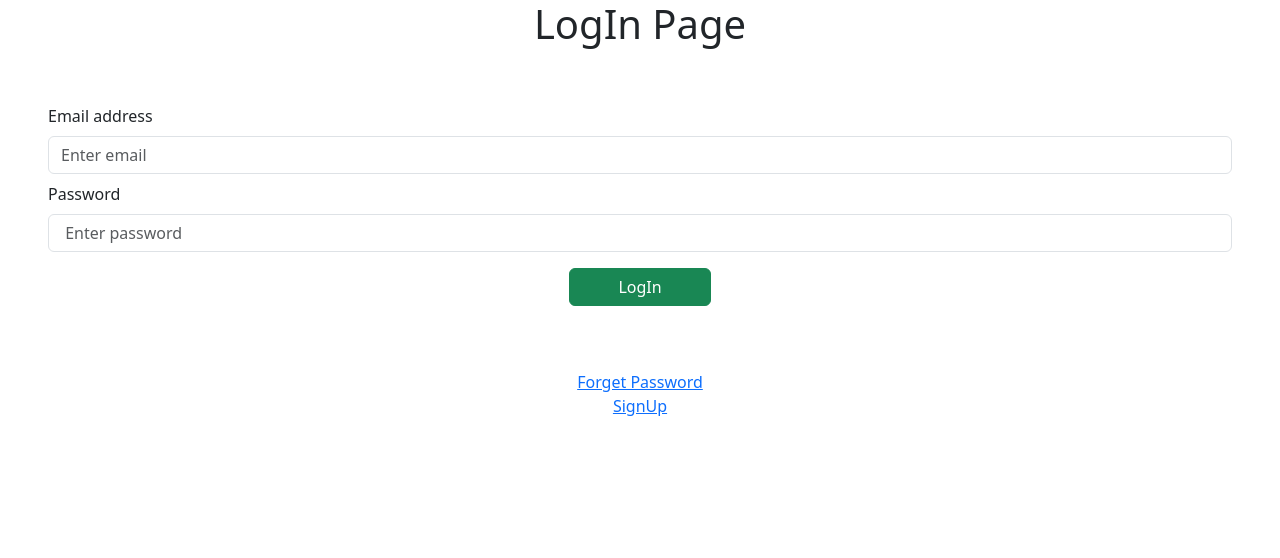
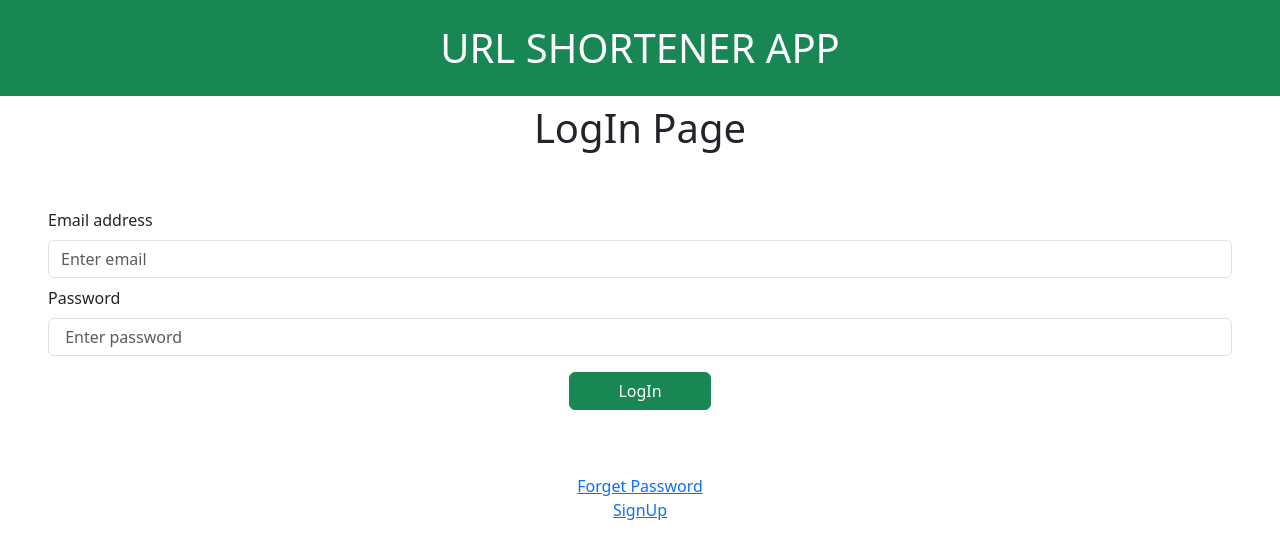
Before and after one commit to Abdulwasim-S/url-shortener, a React (Create React App) app: page /login in a window 1280 px wide. Shown: the top 558 px of the page. Built offline with nearby package versions, Linux system fonts and the light colour scheme.

Commit message:
headpage

```diff
--- a/src/Routers/LoginPage.js
+++ b/src/Routers/LoginPage.js
@@ -2,6 +2,7 @@ import { useFormik } from "formik";
 import React, { useState } from "react";
 import { NavLink, useNavigate } from "react-router-dom";
 import * as yup from "yup";
+import HeadPage from "./HeadPage";
 const LoginPage = () => {
   const navTo=useNavigate();
   const [state,setState]=useState(false);
@@ -52,6 +53,7 @@ const LoginPage = () => {
 
   return (
     <div className="">
+      <HeadPage/>
         <h1>LogIn Page</h1>
       <form className="text-start p-5" onSubmit={handleSubmit}>
         <div className="form-group">
```
